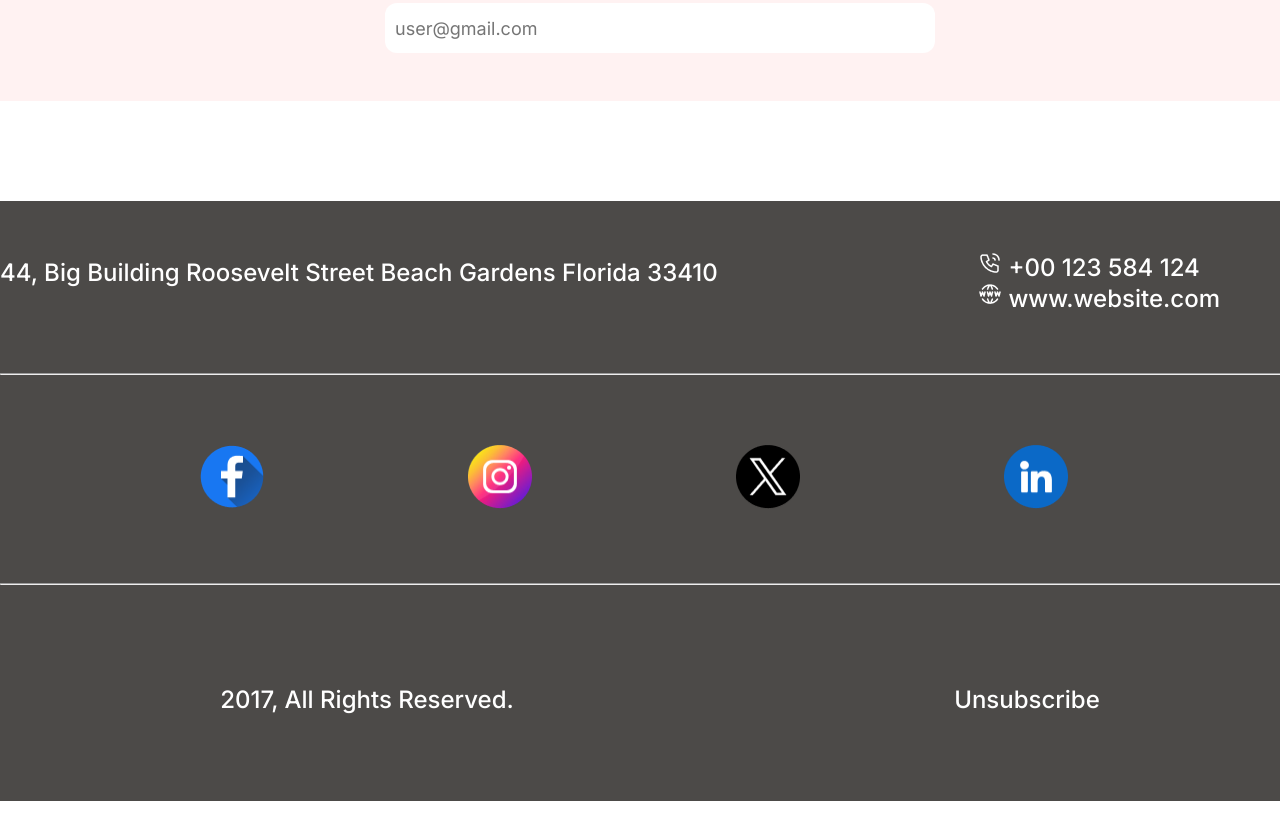
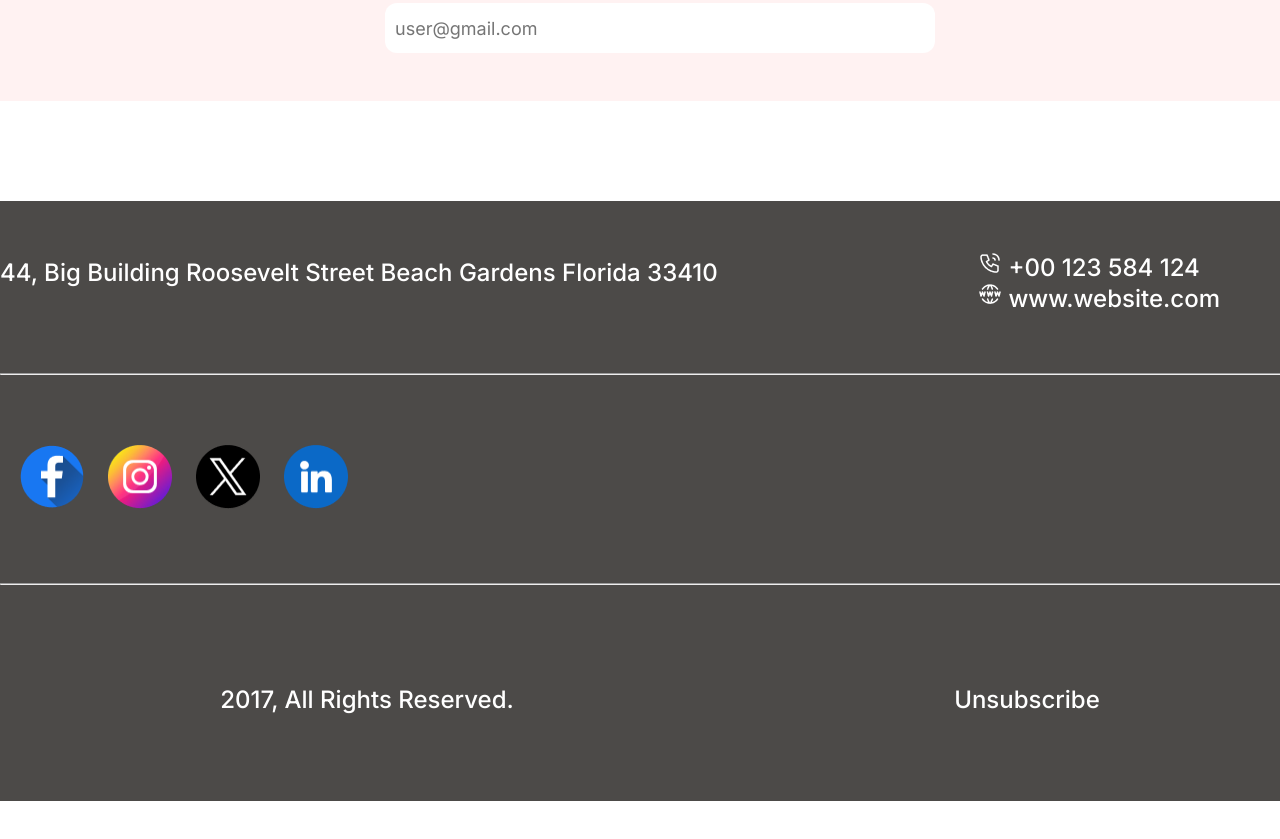
Before and after one commit to Sagor75D/assignment-01, a plain HTML site: page index.html in a window 1280 px wide. Shown: the part 5608-6447 px from the top of the page. Drawn offline with Linux system fonts and the light colour scheme.

Commit message:
footer start

```diff
--- a/css/style.css
+++ b/css/style.css
@@ -597,16 +597,17 @@ img {
     margin-left: 0;
 }
 
-.div2{
+.social-media-icon{
     margin: 50px 0;
+
 }
 
-.footer-child .div2 *{
+.footer-child .social-media-icon *{
    margin: 20px;
-    margin-left: 200px;
+    /* margin-left: 200px; */
     width: 64px;
     height: 64px;
-    align-content: center;
+    /* align-content: center; */
     justify-content: center;
     margin-right: 0;
 
--- a/index.html
+++ b/index.html
@@ -176,7 +176,7 @@
 
                             </div>
                             <hr>
-                            <div class="div2">
+                            <div class="social-media-icon">
                                 <img src="images/Facebook.png" alt="">
                                 <img src="images/Instagram.png" alt="">
                                 <img src="images/Twitter.png" alt="">
```
Also changed, not shown: images/Banner Image.png (renamed from images/banar.png).
